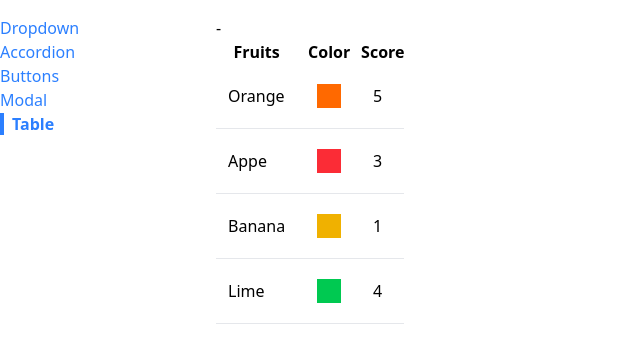
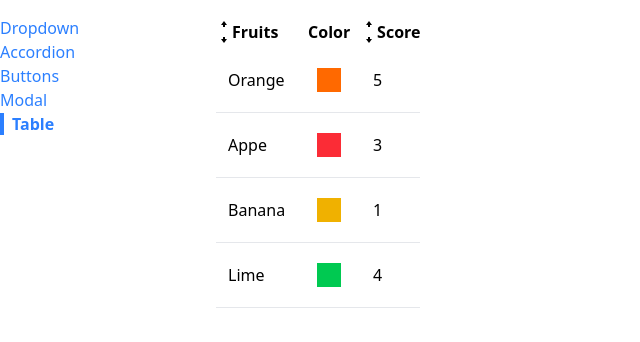
Before and after one commit to Belal-said/comps, a React app: page /table in a window 1280 px wide. Shown: the top 342 px of the page, without its empty margins (0-640 px from the left). Built offline with nearby package versions, Linux system fonts and the light colour scheme; the HTML template or start-up script is replaced by a standard one.

Commit message:
finalize the sort functionality

```diff
--- a/src/components/SortableTable.js
+++ b/src/components/SortableTable.js
@@ -1,4 +1,5 @@
 import { useState } from "react";
+import { GoArrowSmallDown, GoArrowSmallUp } from "react-icons/go";
 import Table from "./Table";
 
 function SortableTable(props) {
@@ -7,6 +8,12 @@
     const { config, data } = props;
 
     const handleClick = (label) => {
+        if(sortBy && sortBy !== label) {
+            setSortOrder('asc')
+            setSortBy(label)
+            return;
+        }
+
         if (sortOrder === null) {
             setSortOrder("asc");
             setSortBy(label);
@@ -27,8 +34,11 @@
         return {
             ...column,
             header: () => (
-                <th onClick={() => handleClick(column.label)}>
-                    {column.label}
+                <th className="cursor-pointer hover:bg-gray-100" onClick={() => handleClick(column.label)}>
+                    <div className="flex items-center">
+                        {getIcons(column.label, sortBy, sortOrder)}
+                        {column.label}
+                    </div>
                 </th>
             ),
         };
@@ -57,10 +67,45 @@
 
     return (
         <div>
-            {sortOrder} - {sortBy}
-            <Table {...props} config={updatedConfig} data={sortedData}/>
+            <Table {...props} config={updatedConfig} data={sortedData} />
         </div>
     );
 }
 
+function getIcons(label, sortBy, sortOrder) {
+    if (label !== sortBy) {
+        return (
+            <div>
+                <GoArrowSmallUp />
+                <GoArrowSmallDown />
+            </div>
+        );
+    }
+
+    if (sortOrder === null) {
+        return (
+            <div>
+                <GoArrowSmallUp />
+                <GoArrowSmallDown />
+            </div>
+        );
+    }
+
+    if (sortOrder === "asc") {
+        return (
+            <div>
+                <GoArrowSmallUp />
+            </div>
+        );
+    }
+
+    if (sortOrder === "desc") {
+        return (
+            <div>
+                <GoArrowSmallDown />
+            </div>
+        );
+    }
+}
+
 export default SortableTable;
```
